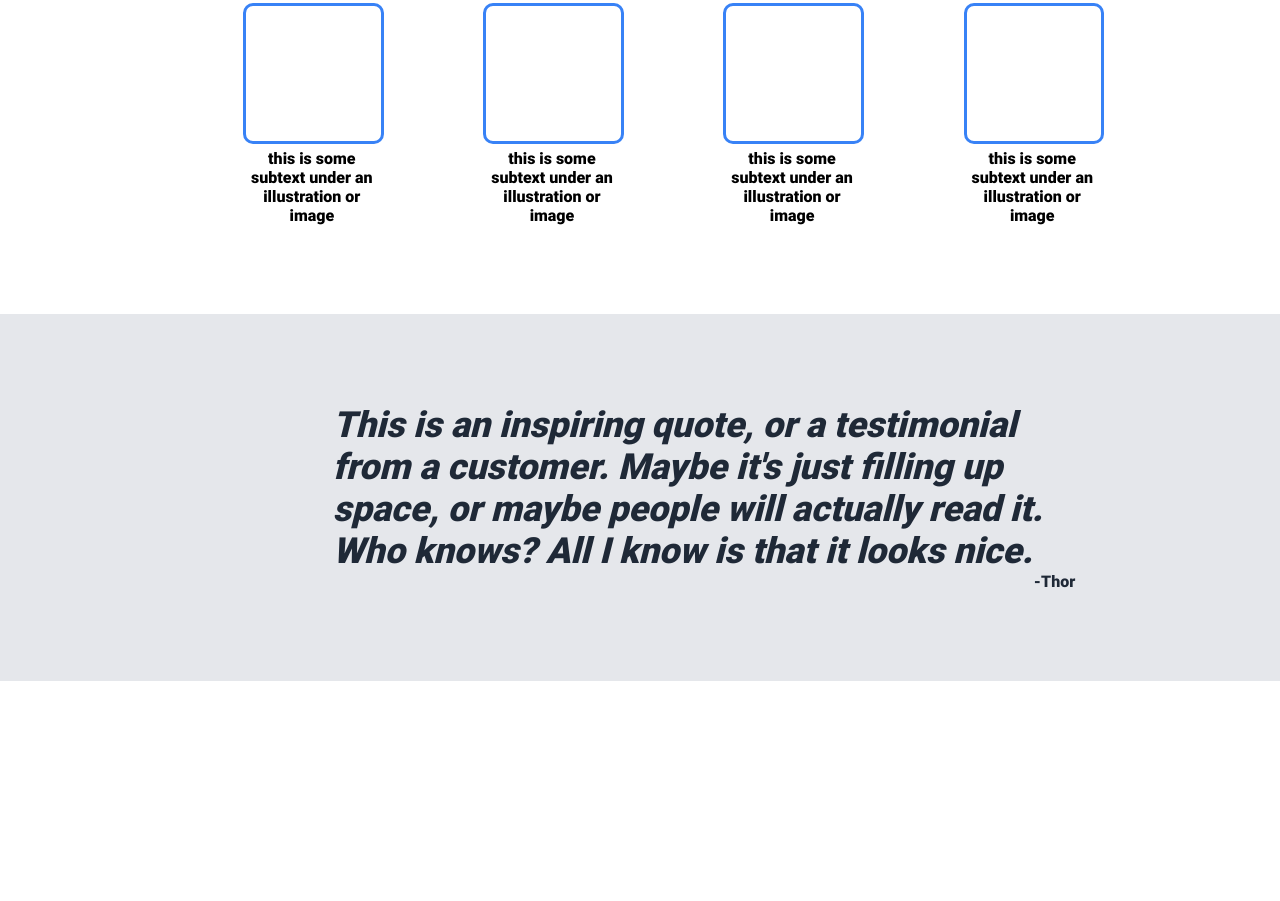
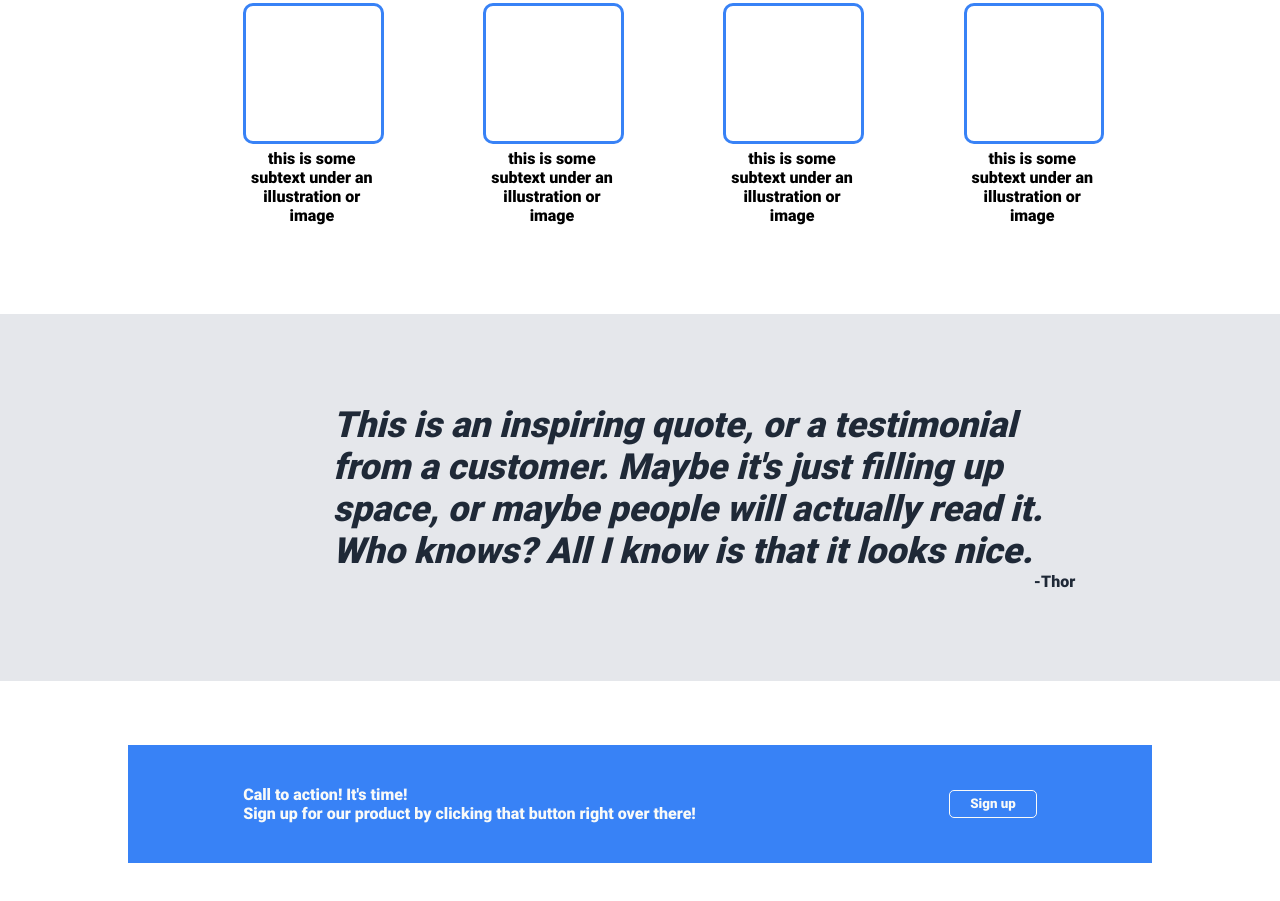
Before and after one commit to SamuelKiragu/Brainnest-CSS-Assignment, a plain HTML site: page index.html in a window 1280 px wide. Shown: the part 569-1470 px from the top of the page. Before the commit the page ends 1250 px from the top, so only its background shows below. Drawn offline with Linux system fonts and the light colour scheme; files whose address does not match are found by name.

Commit message:
Added Call to Action Section

```diff
--- a/CSS/style.css
+++ b/CSS/style.css
@@ -14,6 +14,7 @@
   margin: 0;
 }
 
+
 #Hero-Section {
   background: #1f2937;
   color: #e5e7eb;
@@ -21,6 +22,16 @@
   flex-direction: column;
   font-size: 18px;
   padding: 10px 10% 0;
+}
+
+#Call-To-Action-Section{
+    background: #3882f6;
+    color: #f9faf8;
+    display: flex;
+    flex-direction: row;
+    justify-content: space-between;
+    margin:5% 10%;
+    padding: 40px 9% 40px 9%;
 }
 
 .Content-Container{
@@ -113,9 +124,10 @@ a{
 }
 
 button{
+    background: none;
     border: 1px solid #f9faf8;
     border-radius: 5px;
-    color: #3882f6;
+    color: #f9faf8;
     font-weight: bold;
     margin: 5px 0;
     padding: 5px 20px;
--- a/index.html
+++ b/index.html
@@ -53,5 +53,12 @@
         <p>This is an inspiring quote, or a testimonial from a customer. Maybe it's just filling up space, or maybe people will actually read it. Who knows? All I know is that it looks nice.</p>
         <h4>-Thor</h4>
     </div>
+    <div id="Call-To-Action-Section">
+        <div>
+            <h4>Call to action! It's time!</h4>
+            <p>Sign up for our product by clicking that button right over there!</p>
+        </div>
+        <button>Sign up</button>
+    </div>
   </body>
 </html>
```
